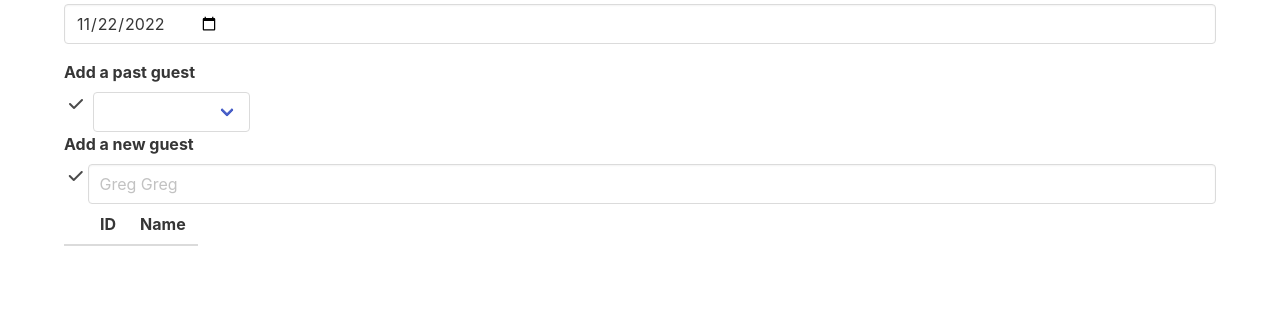
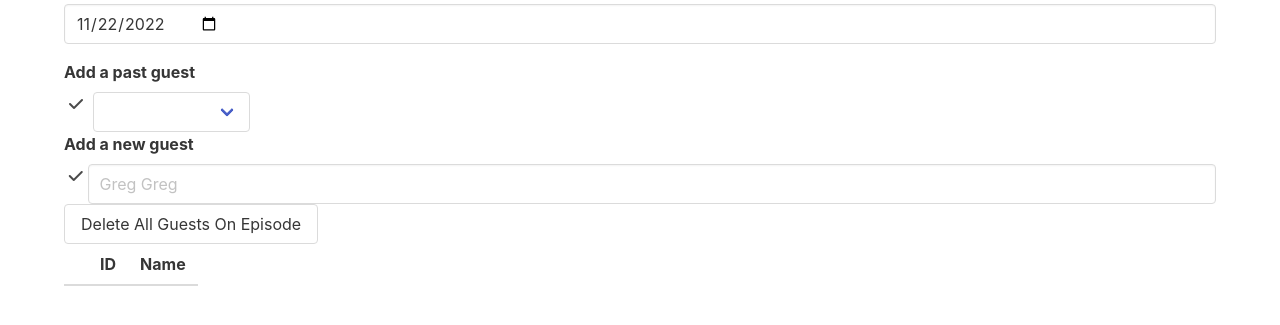
Before and after one commit to skaser85/wkiwms, a Flask app: template templates/addEpisodeData.html in a window 1280 px wide. Shown: the part 208-533 px from the top of the page. Run offline with Flask 2, Linux system fonts and the light colour scheme; the template is opened without the code that fills it: most values are stand-ins (such as "Sample title", 1, 10 or a date in 2020); lists and menus that the app fills with data are empty; some libraries are stand-ins or nearby versions.

Commit message:
more work on the form

```diff
--- a/episode.py
+++ b/episode.py
@@ -27,7 +27,7 @@ def insert_guest(guest_name: str) -> dict:
 def add_guest_to_episode(episode_id: int, guest_id: int):
     """ Adds a guest to the episode """
     with DBHandler(DB_PATH) as db:
-        db_ep_guest = db.insert('INSERT INTO episode_guest (episode_id, guest_id) values (?, ?)', (episode_id, guest_id))
+        db.insert('INSERT INTO episode_guest (episode_id, guest_id) values (?, ?)', (episode_id, guest_id))
 
 def get_guests_for_episode(episode_id: int) -> List[dict]:
     """ Gets the guests for the episode """
@@ -55,11 +55,25 @@ def get_guests() -> List[dict]:
         guests = [Guest(g[0], g[1]) for g in db_guests]
         return sorted([g.to_dict() for g in guests], key=lambda g: g['name'])
 
+def delete_guests_on_episode(episode_id: int) -> None:
+    """ Deletes all guests from an episode"""
+    with DBHandler(DB_PATH) as db:
+        db.delete('DELETE FROM episode_guest WHERE episode_id=?', (episode_id,))
+
+def delete_guest_on_episode(episode_id: int, guest_id: int) -> None:
+    """ Deletes a single guest from an episode """
+    with DBHandler(DB_PATH) as db:
+        db.delete('DELETE FROM episode_guest WHERE (episode_id=? AND guest_id=?)', (episode_id,guest_id))
+        g = db.fetch_all('SELECT * FROM episode_guest WHERE episode_id=?', (episode_id,))
+        for guest in g:
+            print(guest)
+
 def add_record_date(episode_id: int, date_str: str) -> str:
     """ Adds the Record Date to the episode """
     with DBHandler(DB_PATH) as db:
-        db_episode = db.update('UPDATE episode SET record_date=? WHERE number=?', (date_str, episode_id))
+        db.update('UPDATE episode SET record_date=? WHERE number=?', (date_str, episode_id))
         return date_str
+
 
 def get_episodes() -> List[dict]:
     """ Gets the episodes from the db. """
@@ -101,7 +115,7 @@ def get_episodes() -> List[dict]:
         for episode in db_episodes:
             e = Episode(episode[0], episode[1])
             # get guests for episode
-            db_ep_guests = db.fetch_all('SELECT * FROM episode_guest WHERE episode=?', (episode[0],))
+            db_ep_guests = db.fetch_all('SELECT * FROM episode_guest WHERE episode_id=?', (episode[0],))
             guests = []
             for eg in db_ep_guests:
                 # get guest details
@@ -183,4 +197,5 @@ class Episode:
         return asdict(self)
 
 if __name__ == '__main__':
-    add_record_date(3, '20221122')
+    # add_record_date(3, '20221122')
+    pprint(get_episodes())
--- a/server.py
+++ b/server.py
@@ -3,9 +3,11 @@ This is the server file that serves the webpages and talks to the database.
 """
 
 from flask import Flask, render_template, request
-from episode import get_episodes, get_guests, get_next_episode, get_guest, insert_guest, add_guest_to_episode, get_guests_for_episode, add_record_date
+from flask_cors import CORS
+from episode import get_episodes, get_guests, get_next_episode, get_guest, insert_guest, add_guest_to_episode, get_guests_for_episode, add_record_date, delete_guests_on_episode, delete_guest_on_episode
 
 app = Flask(__name__)
+CORS(app)
 
 @app.route('/')
 def index():
@@ -15,7 +17,7 @@ def index():
 @app.route('/addEpisodeData')
 def addEpisodeData():
     """ serves the addEpisodeData page"""
-    return render_template('addEpisodeData.html', guestData=get_guests())
+    return render_template('addEpisodeData.html', guests=get_guests())
 
 @app.route('/get-next-episode-number')
 def get_next_episode_number():
@@ -35,7 +37,6 @@ def insert_guest_data():
 @app.route('/add-guest-to-episode')
 def add_guest_to_episode_data():
     """ adds guest to episode """
-    print(request.args)
     add_guest_to_episode(int(request.args.get('episodeid')), int(request.args.get('guestid')))
     return {'guests': get_guests(), 'guestsOnEpisode': get_guests_for_episode(int(request.args.get('episodeid')))}
 
@@ -44,5 +45,17 @@ def add_record_date_data():
     """ adds the record date to episode """
     return {'date': add_record_date(request.args.get('episodeid'), request.args.get('date'))}
 
+@app.route('/delete-guests-on-episode')
+def delete_guests_on_episode_():
+    """ deletes all guests from episode """
+    delete_guests_on_episode(request.args.get('episodeid'))
+    return {'guests': get_guests(), 'guestsOnEpisode': {}}
+
+@app.route('/delete-guest-from-episode')
+def delete_guest_on_episode_():
+    """ deletes a single guest from episode """
+    delete_guest_on_episode(request.args.get('episodeid'), request.args.get('guestid'))
+    return {'guests': get_guests(), 'guestsOnEpisode': get_guests_for_episode(request.args.get('episodeid'))}
+
 if __name__ == '__main__':
-     app.run(host='0.0.0.0', port=8008, debug=True)
+    app.run(host='0.0.0.0', port=8008, debug=True)
--- a/static/js/addEpisodeData.js
+++ b/static/js/addEpisodeData.js
@@ -1,4 +1,4 @@
-const SERVER_ADDR_BASE = `http://${window.location.hostname}:${window.location.port}`;
+const SERVER_ADDR_BASE = `https://${window.location.hostname}:${window.location.port}`;
 
 const docGetNextEpNo = document.querySelector("#get-next-episode-number");
 const docEpisodeNo = document.querySelector("#episode-number");
@@ -7,19 +7,26 @@ const docSubmitPastGuest = document.querySelector("#submit-past-guest");
 const docSubmitNewGuest = document.querySelector("#submit-new-guest");
 const docGuestSelect = document.querySelector("#guest-select");
 const docGuestInput = document.querySelector("#guest-input");
+const docGuestsBody = document.querySelector("#guests-body");
+
+const docDeleteGuests = document.querySelector("#delete-guests");
+
+docDeleteGuests.addEventListener("click", async e => {
+  const delGuests = fetch(`${SERVER_ADDR_BASE}/delete-guests-on-episode?episodeid=${docEpisodeNo.value}`);
+});
 
 docSubmitNewGuest.addEventListener("click", async e => {
     const guest = docGuestInput.value;
     const guestData = await insertGuest(guest);
     const guests = await addGuestToEpisode(guestData);
-    console.log(guests);
+    buildGuestRows(guests);
 });
 
 docSubmitPastGuest.addEventListener("click", async e => {
     const guest = docGuestSelect.options[docGuestSelect.selectedIndex].value;
     const guestData = await getGuest(guest);
     const guests = await addGuestToEpisode(guestData);
-    console.log(guests);
+    buildGuestRows(guests);
 });
 
 docGetNextEpNo.addEventListener("click", async e => {
@@ -63,7 +70,12 @@ document.addEventListener('DOMContentLoaded', () => {
 });
 
 const addGuestToEpisode = async (guestData) => {
-  await fetch(`${SERVER_ADDR_BASE}/add-guest-to-episode?guestid=${guestData.guest.id}&episodeid=${docEpisodeNo.value}`);
+  const guestsData = await fetch(`${SERVER_ADDR_BASE}/add-guest-to-episode?guestid=${guestData.guest.id}&episodeid=${docEpisodeNo.value}`);
+  return await guestsData.json();
+}
+
+const deleteGuestFromEpisode = async (guestID) => {
+  await fetch(`${SERVER_ADDR_BASE}/delete-guest-from-episode?guestid=?${guestID}&episodeid=${docEpisodeNo.value}`);
 }
 
 const insertGuest = async (guestName) => {
@@ -77,3 +89,28 @@ const getGuest = async (guestName) => {
   const data = await guestDB.json();
   return data;
 }
+
+const buildGuestRows = (guests) => {
+  docGuestsBody.innerHTML = "";
+  for (let guest of guests.guestsOnEpisode) {
+    guestHTML = `
+      <td>
+        <span class="icon trash" data-guest="${guest.id}">
+          <i class="fas fa-trash"></i>
+        </span>
+      </td>
+      <td>${guest.id}</td>
+      <td>${guest.name}</td>
+    `;
+    let g = document.createElement('tr');
+    g.innerHTML = guestHTML;
+    let trash = g.querySelector(".trash");
+    trash.addEventListener("click", async e => {
+      let row = trash.parentElement.parentElement;
+      let guestID = row.children[1].innerText;
+      await deleteGuestFromEpisode(guestID);
+      row.remove();
+    });
+    docGuestsBody.appendChild(g);
+  }
+}
--- a/templates/addEpisodeData.html
+++ b/templates/addEpisodeData.html
@@ -69,6 +69,7 @@
             </div>
           </div>
         </div>
+        <button class="button" id="delete-guests">Delete All Guests On Episode</button>
         <table class="table">
           <thead>
             <tr>
@@ -78,17 +79,6 @@
             </tr>
           </thead>
           <tbody id="guests-body">
-            <!-- {% for guest in guestData.guestsOnEpisode %}
-            <tr>
-              <td>
-                <span class="icon" data-guest="{{ guest.id }}">
-                  <i class="fas fa-trash"></i>
-                </span>
-              </td>
-              <td>{{ guest.id }}</td>
-              <td>{{ guest.name }}</td>
-            </tr>
-            {% endfor %} -->
           </tbody>
         </table>
       </div>
```
Also changed, not shown: db.py (+18 -3 lines), wkiwms.db.
